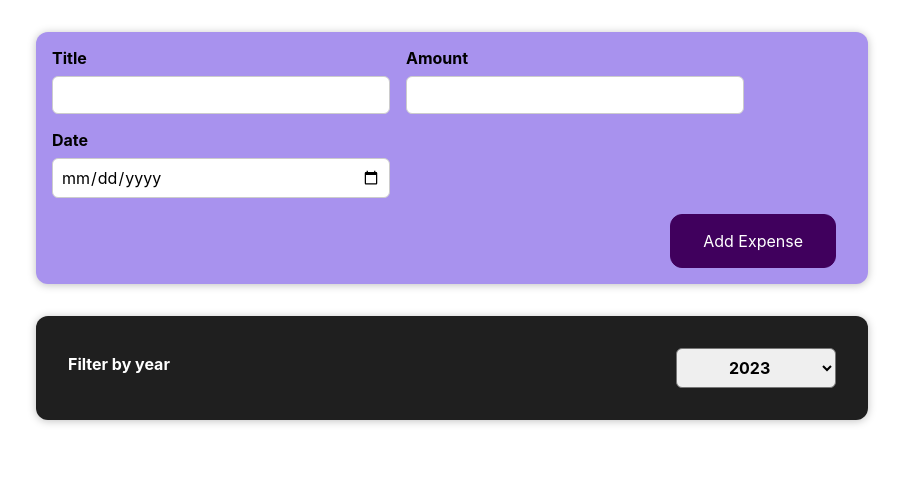
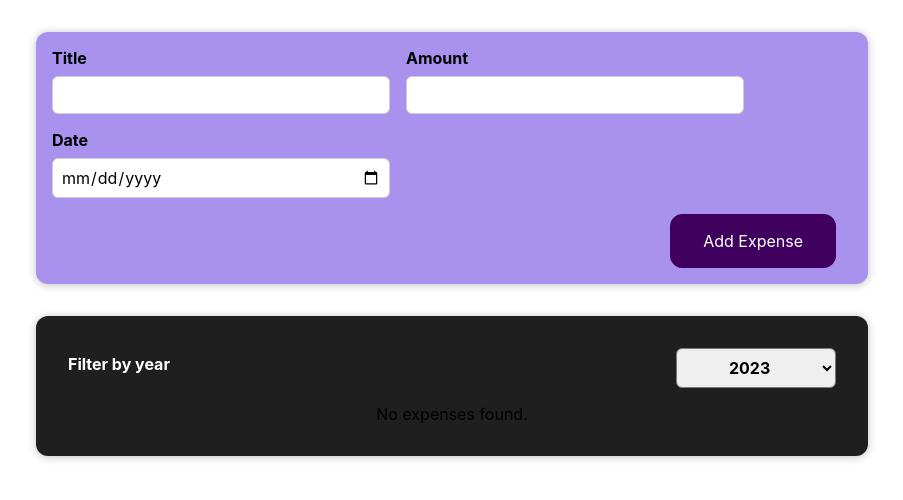
Before and after one commit to martjn/expenses2, a React (Create React App) app: page / in a window 1280 px wide. Shown: the top 500 px of the page, without its empty margins (188-1091 px from the left). Built offline with nearby package versions, Linux system fonts and the light colour scheme.

Commit message:
motherlode-13.1

```diff
--- a/src/components/Expenses/Expenses.js
+++ b/src/components/Expenses/Expenses.js
@@ -11,13 +11,16 @@ const Expenses = (props) => {
         console.log(`Year data in Expenses.js ${currentSelectedYear}` )
     }
 
-    const result = props.expenseData.filter(expense => expense.date.getFullYear() === Number(currentSelectedYear))
+    const filteredExpenses = props.expenseData.filter(expense => expense.date.getFullYear() === Number(currentSelectedYear))
 
     return (
         <Card className="expenses">
             <ExpensesFilter onChangeSelectedYear={selectedYearChangeHandler}></ExpensesFilter>
             {
-                result.map((expense) => {
+                filteredExpenses.length === 0 && <p>No expenses found.</p>
+            }
+            {filteredExpenses.length > 0 &&
+                filteredExpenses.map((expense) => {
                     return <ExpenseItem
                         id={expense.id}
                         title={expense.title}
--- a/src/components/Expenses/ExpensesFilter.js
+++ b/src/components/Expenses/ExpensesFilter.js
@@ -7,12 +7,9 @@ const ExpensesFilter = (props) => {
 
     const yearChangeHandler = (event) => {
         event.preventDefault()
-        console.log('filter change handled by Expenses.js')
+        console.log('filter change handled by ExpensesFilter.js')
         setSelectedYear(event.target.value)
-        const year = {
-            Year: selectedYear
-        }
-        props.onChangeSelectedYear(year.Year)
+        props.onChangeSelectedYear(event.target.value)
     }
 
     return (
```
